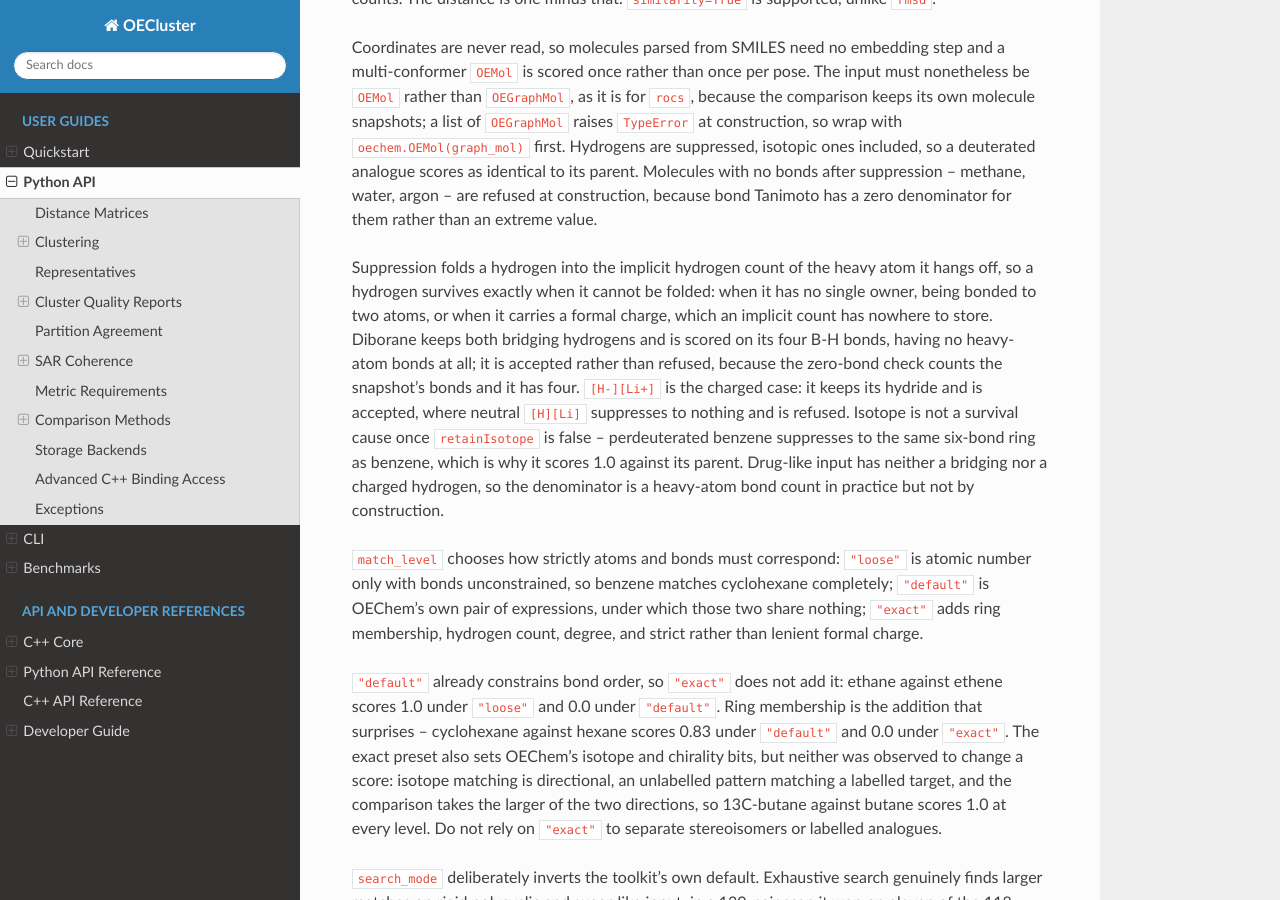
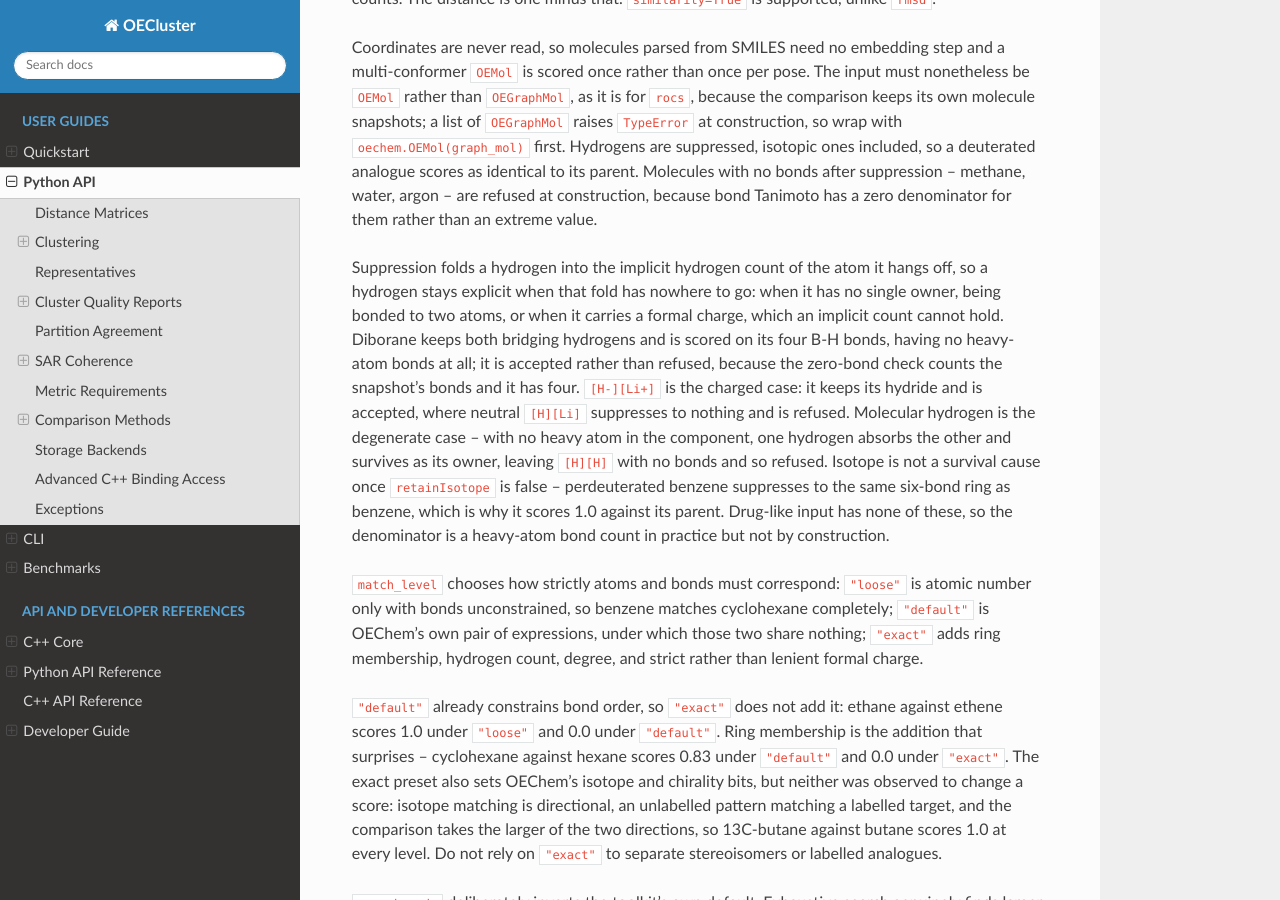
Before and after one commit to scott-arne/oecluster, a Sphinx documentation site: the page built from docs/python-api.md, in a window 1280 px wide and 900 px high, scrolled down 24135 px. Built offline with Sphinx 7.4.7 and the Read the Docs theme 3.1.0, drawn with Linux system fonts in a browser that asks for light colours; pages that are not in the unit, such as notebooks, are missing from menus; the version number is read from the project's files by our own code.

Commit message:
docs: drop the over-strong suppression quantifier and pin molecular hydrogen

```diff
--- a/docs/python-api.md
+++ b/docs/python-api.md
@@ -1189,19 +1189,21 @@ Molecules with no bonds after suppression -- methane, water, argon -- are
 refused at construction, because bond Tanimoto has a zero denominator for them
 rather than an extreme value.
 
-Suppression folds a hydrogen into the implicit hydrogen count of the heavy atom
-it hangs off, so a hydrogen survives exactly when it cannot be folded: when it
-has no single owner, being bonded to two atoms, or when it carries a formal
-charge, which an implicit count has nowhere to store. Diborane keeps both
-bridging hydrogens and is scored on its four B-H bonds, having no heavy-atom
-bonds at all; it is accepted rather than refused, because the zero-bond check
-counts the snapshot's bonds and it has four. `[H-][Li+]` is the charged case:
-it keeps its hydride and is accepted, where neutral `[H][Li]` suppresses to
-nothing and is refused. Isotope is not a survival cause once `retainIsotope` is
-false -- perdeuterated benzene suppresses to the same six-bond ring as benzene,
-which is why it scores 1.0 against its parent. Drug-like input has neither a
-bridging nor a charged hydrogen, so the denominator is a heavy-atom bond count
-in practice but not by construction.
+Suppression folds a hydrogen into the implicit hydrogen count of the atom it
+hangs off, so a hydrogen stays explicit when that fold has nowhere to go: when
+it has no single owner, being bonded to two atoms, or when it carries a formal
+charge, which an implicit count cannot hold. Diborane keeps both bridging
+hydrogens and is scored on its four B-H bonds, having no heavy-atom bonds at
+all; it is accepted rather than refused, because the zero-bond check counts the
+snapshot's bonds and it has four. `[H-][Li+]` is the charged case: it keeps its
+hydride and is accepted, where neutral `[H][Li]` suppresses to nothing and is
+refused. Molecular hydrogen is the degenerate case -- with no heavy atom in the
+component, one hydrogen absorbs the other and survives as its owner, leaving
+`[H][H]` with no bonds and so refused. Isotope is not a survival cause once
+`retainIsotope` is false -- perdeuterated benzene suppresses to the same
+six-bond ring as benzene, which is why it scores 1.0 against its parent.
+Drug-like input has none of these, so the denominator is a heavy-atom bond
+count in practice but not by construction.
 
 `match_level` chooses how strictly atoms and bonds must correspond: `"loose"` is
 atomic number only with bonds unconstrained, so benzene matches cyclohexane
```
Also changed, not shown: 3 other files.
